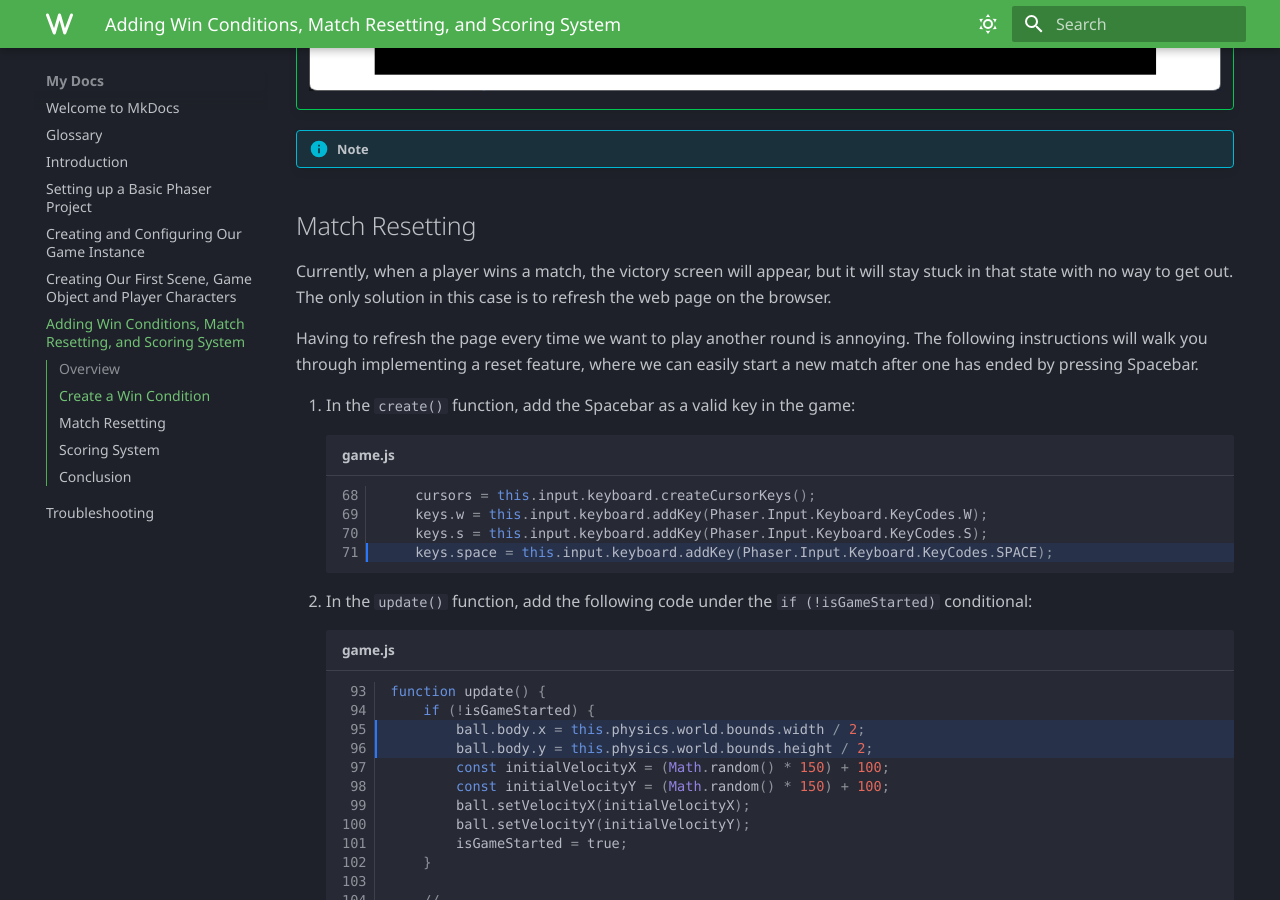
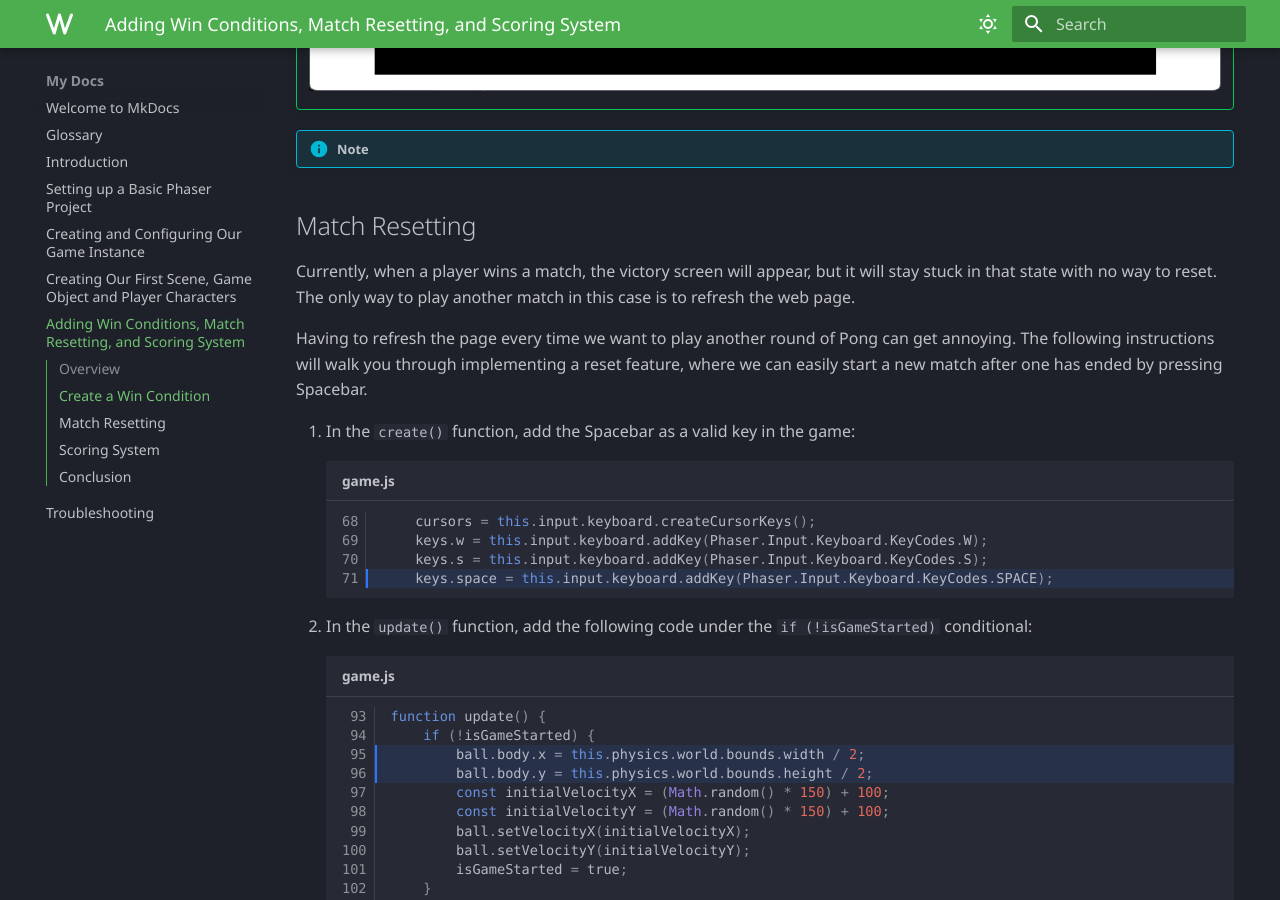
Before and after one commit to ndgeniebla/phaser-mkdocs, an MkDocs documentation site: the page built from docs/set-5.md, in a window 1280 px wide and 900 px high, scrolled down 2867 px. Built offline with MkDocs 1.6.1 and Material for MkDocs 9.7.7, drawn with Linux system fonts in a browser that asks for light colours; emoji names are drawn with the system emoji font; some web fonts are replaced.

Commit message:
fix typo

```diff
--- a/docs/set-5.md
+++ b/docs/set-5.md
@@ -89,9 +89,9 @@ function update() {
 !!! Info "Note"
 
 ## Match Resetting
-Currently, when a player wins a match, the victory screen will appear, but it will stay stuck in that state with no way to get out. The only solution in this case is to refresh the web page on the browser.
+Currently, when a player wins a match, the victory screen will appear, but it will stay stuck in that state with no way to reset. The only way to play another match in this case is to refresh the web page.
 
-Having to refresh the page every time we want to play another round is annoying. The following instructions will walk you through implementing a reset feature, where we can easily start a new match after one has ended by pressing Spacebar.
+Having to refresh the page every time we want to play another round of Pong can get annoying. The following instructions will walk you through implementing a reset feature, where we can easily start a new match after one has ended by pressing Spacebar.
 
 
 1. In the `create()` function, add the Spacebar as a valid key in the game:
```
